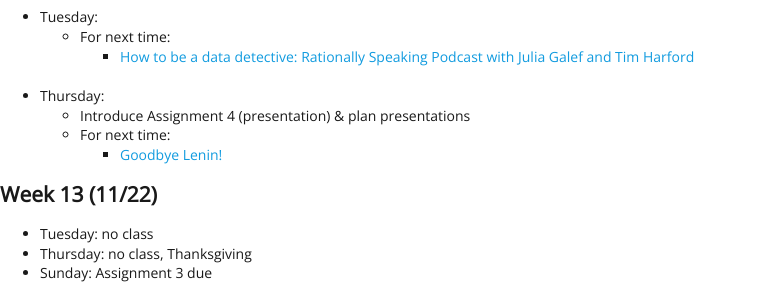
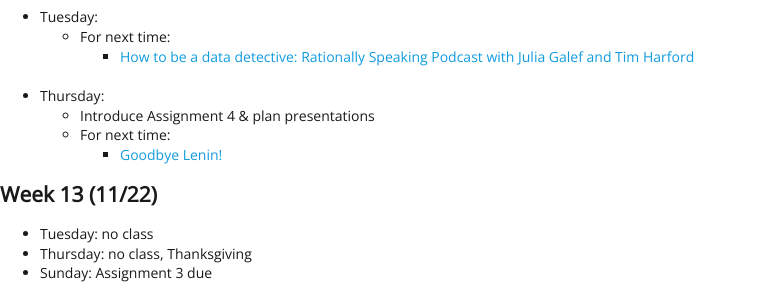
Before and after one commit to EMBrewer/dat150, a Jekyll site: the page built from _posts/2021-09-27-Schedule.md, in a window 1280 px wide and 900 px high, scrolled down 2218 px. Shown: the part 258-558 px from the top of the window, without its empty margins (0-757 px from the left). Built offline with Jekyll 4.4.1, drawn with Linux system fonts in a browser that asks for light colours; our own code applies the rules of GitHub Pages for plain Markdown files.

Commit message:
Update 2021-09-27-Schedule.md

```diff
--- a/_posts/2021-09-27-Schedule.md
+++ b/_posts/2021-09-27-Schedule.md
@@ -104,7 +104,7 @@
 	- For next time:
 		- [How to be a data detective: Rationally Speaking Podcast with Julia Galef and Tim Harford](http://rationallyspeakingpodcast.org/256-how-to-be-a-data-detective-tim-harford/)
 - Thursday:
-	- Introduce Assignment 4 (presentation) & plan presentations
+	- Introduce Assignment 4 & plan presentations
 	- For next time:
 		- [Goodbye Lenin!](https://www.youtube.com/watch?v=qQvzOipkkNM)
 
```
